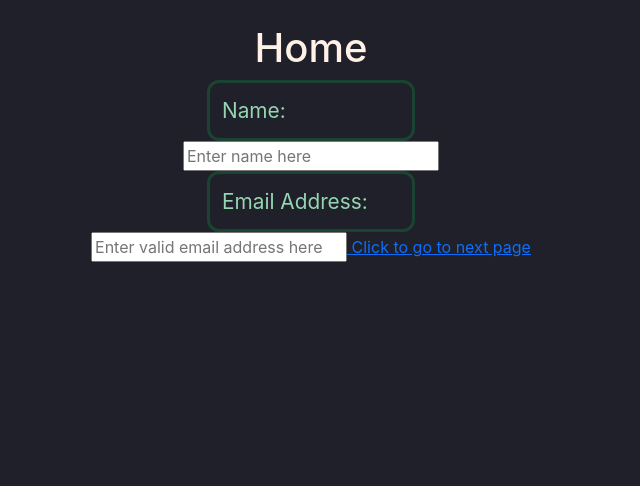
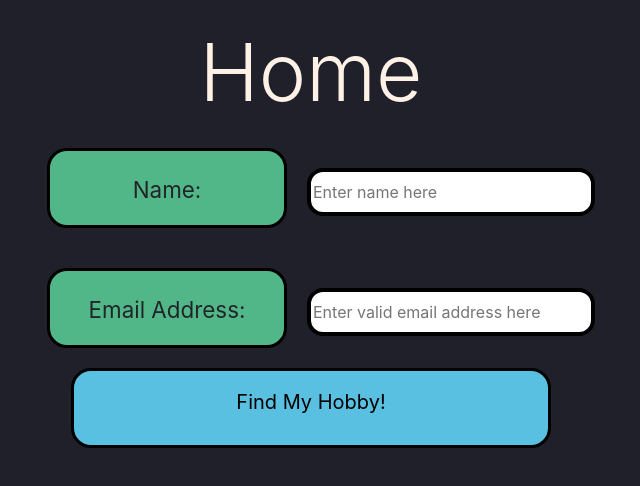
Before and after one commit to minericpark/hobbyapp, a React (Create React App) app: page / in a window 1280 px wide. Shown: the top 486 px of the page, without its empty margins (329-969 px from the left). Built offline with nearby package versions, Linux system fonts and the light colour scheme; no server answers.

Commit message:
styled homepage

```diff
--- a/src/HobbySelect.js
+++ b/src/HobbySelect.js
@@ -63,8 +63,9 @@ function isEqual(a1, a2) {
 function getHobby(centroid) {
   let traits = []
   for (let i = 0; i < centroid.length; i++) {
-    traits[i] = centroid[i] > 2.5 ? 1 : 0;
+    traits[i] = centroid[i] > 3 ? 1 : 0;
   }
+  console.log(`traits are ${traits}`)
   let hobby = ''
   if (isEqual(traits, [1, 1, 0])) {
     return 'Piano'
@@ -88,5 +89,8 @@ function getHobby(centroid) {
   else if (isEqual(traits, [0, 0, 0])) {
     return 'Yoga'
   }
+  else if (isEqual(traits, [0, 0, 1])) {
+    return 'Gaming'
+  }
 
 }
--- a/src/HomePage.js
+++ b/src/HomePage.js
@@ -1,6 +1,6 @@
 import './App.css';
 import React, { useState } from 'react'
-import {Link, NavLink} from 'react-router-dom';
+import { Link, NavLink } from 'react-router-dom';
 
 
 function Home() {
@@ -16,18 +16,40 @@ function Home() {
     }
 
     return (
-       <div className = "homepage">
-          <h1>Home</h1>
-           <label> Name: </label>
-           <input type = "text" onChange={handleName}id = "name" placeholder = "Enter name here"></input>
-           <label> Email Address: </label>
-           <input type = "text" onChange={handleEmail}id = "email" placeholder = "Enter valid email address here"></input>
-           {/*<NavLink to="/questions"> Click to go to questions </NavLink>*/}
-           <Link to={{
-               pathname: "/questions",
-               state: {data: [name, email]}
-           }}> Click to go to next page </Link>
-       </div>
+
+
+        <div className  >
+            <h1 className="display-1">Home</h1>
+
+            <div className="main_body">
+                <div className="intro" ><h2 className="display-5">
+
+            </h2> </div>
+                <div>
+                    <label className="home_label" ><p className="lead"> Name:</p> </label>
+                    <input type="text" onChange={handleName} id="name" placeholder="Enter name here"></input>
+
+                </div>
+
+
+                <div>
+                    <label className="home_label"><p className="lead"> Email Address:</p>  </label>
+                    <input type="text" onChange={handleEmail} id="email" placeholder="Enter valid email address here"></input>
+                </div>
+
+
+
+            </div>
+
+            <div className="next_page">
+                    {/*<NavLink to="/questions"> Click to go to questions </NavLink>*/}
+                    <Link to={{
+                        pathname: "/questions",
+                        state: { data: [name, email] }
+                    }}> <p className="lead"> Find My Hobby!</p></Link>
+
+                </div>
+        </div>
     );
 }
 
--- a/src/components/Question.js
+++ b/src/components/Question.js
@@ -20,19 +20,19 @@ function Question(props) {
        <div>
 
        <input id={props.name+"a"} type="radio" className= "radio-btn" name={props.name}  value={props.value1} onChange={e => onValueChange(e)}/>
-        <label for={props.name+"a"}>{props.option1}</label>
+        <label className="question_label" for={props.name+"a"}>{props.option1}</label>
 
 
         <input id={props.name+"b"} type="radio" name={props.name}  value={props.value2} onChange = {e => onValueChange(e)}/>
-        <label for={props.name+"b"} >{props.option2}</label>
+        <label className="question_label" for={props.name+"b"} >{props.option2}</label>
 
 
         <input id={props.name+"c"} type="radio" name={props.name}  value={props.value3} onChange = {e => onValueChange(e)}/>
-        <label for={props.name+"c"}>{props.option3}</label>
+        <label className="question_label" for={props.name+"c"}>{props.option3}</label>
 
 
         <input id={props.name+"d"} type="radio" name={props.name}  value={props.value4} onChange = {e => onValueChange(e)}/>
-        <label for={props.name+"d"}>{props.option4}</label>
+        <label className="question_label" for={props.name+"d"}>{props.option4}</label>
 
     </div>
 
--- a/src/components/styles.css
+++ b/src/components/styles.css
@@ -2,28 +2,46 @@ body{
     background-color: #1f2029;
 }
 
-h1{
-    color: #fff1e6
+.main_body{
+
 }
 
-label{
+h1{
+    color: #fff1e6;
 
-    width:10em;
+}
+
+.intro .lead{
+
+    color: #fff1e6;
+    width:47em;
+    height:10em;
+    margin:auto;
+
+}
+
+h2{
+    color: #fff1e6;
+}
+
+.question_label{
+
+    width:13em;
     position:relative;
     color:#95d5b2;
-    font-weight: 400;
+    font-weight: 300;
     font-size: 1.3em;
     border:3px solid#1b4332;
     border-radius: 12px;
     display: flex;
     align-items: center;
-    text-align: center;
+    text-align: center  ;
     padding:12px;
     position:relative;
     transition:0.2s;
     margin:auto;
 }
-label:hover{
+.question_label:hover{
     color:white;
     background-color: #74c69d   ;
 }
@@ -36,8 +54,16 @@ input[type="radio"]{
 
 }
 
+input[type="text"]{
+     background-color: white;
+     border: 4px solid black;
+     border-radius: 16px;
+     width: 18em;
+     height:3em;
+}
+
 .container{
-text-align: center;
+text-align: center ;
 }
 
 
@@ -71,3 +97,47 @@ input[type="radio"]:checked+label:before{
     padding:20px;
     margin:20px;
 }
+.home_label{
+    width:15em;
+    height:5em;
+    background-color:  #52b788;
+    text-align: center;
+    margin:20px;
+    padding:22px;
+    border: 3px solid black;
+    border-radius: 20px;
+
+}
+
+.home_label .lead {
+    font-weight: 400;
+    font-size:1.4em;
+}
+.next_page{
+    margin:auto;
+
+    background-color: #59c0e2;
+    width:30em;
+    height:5em;
+    padding:16px;
+    border: 3px solid black;
+    border-radius: 20px;
+    transition:0.5s;
+}
+
+.next_page:hover{
+    background-color: #88d8f3;
+    color:white;
+}
+
+a{
+    text-decoration: none;
+    transition:0.5s;
+    color:black;
+
+}
+
+.lead{
+    font-weight: 400;
+
+}
```
Also changed, not shown: 1 other file (tests, documents, lock files or other folders).
